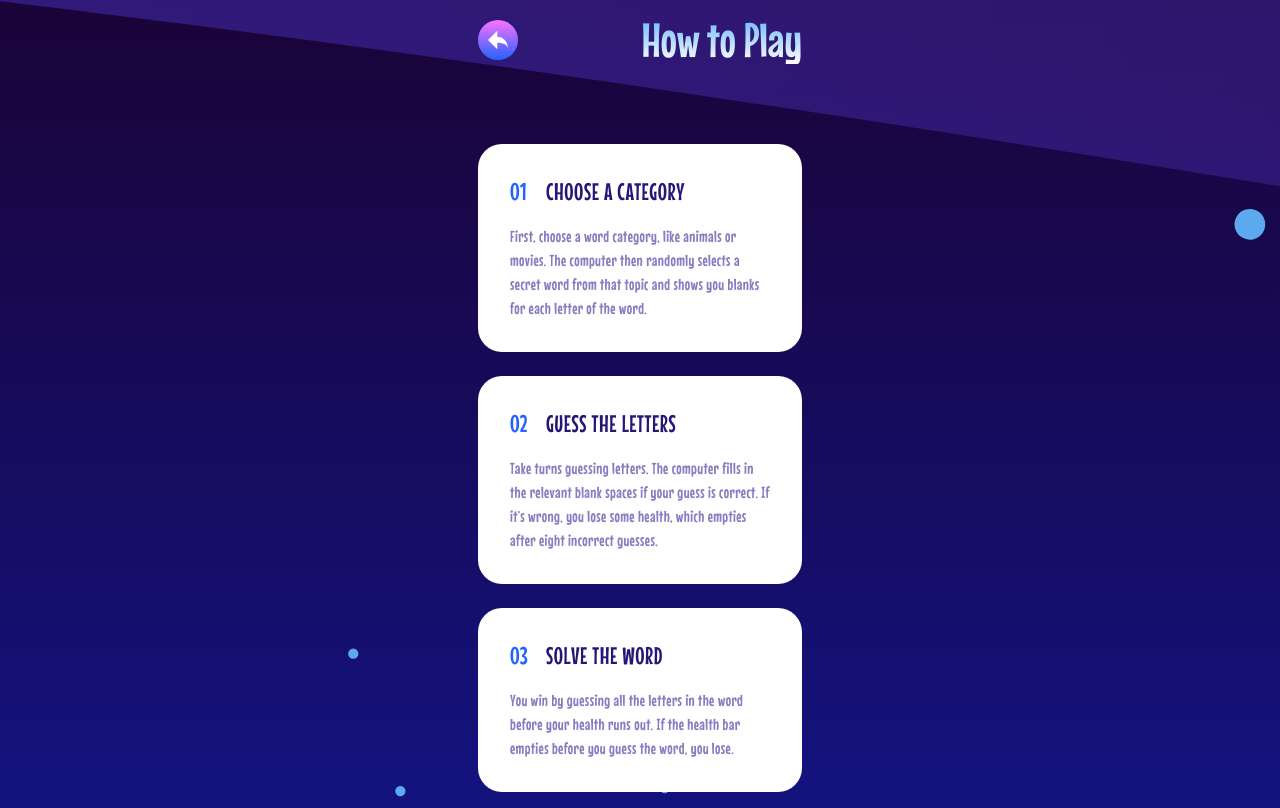
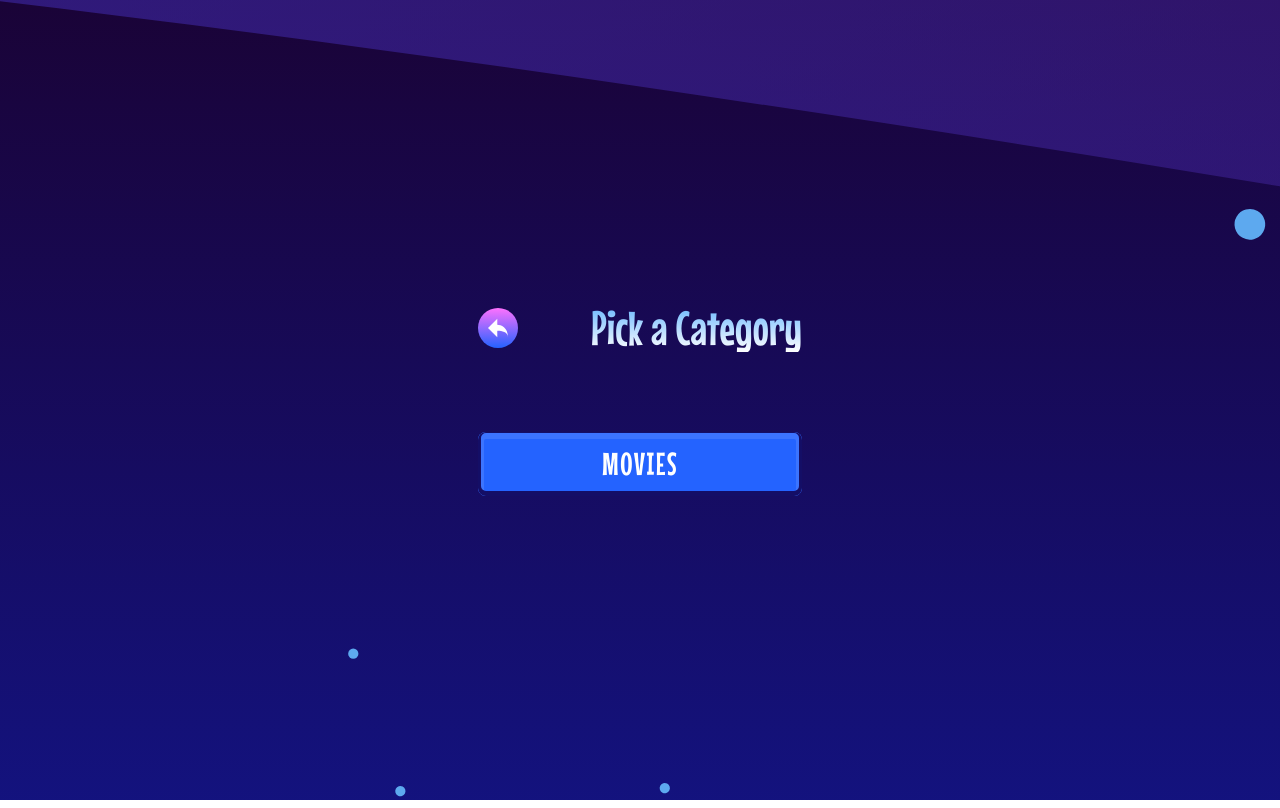
Before and after one commit to keremenen/hangman, a React (Vite) app: page / in a window 1280 px wide. Built offline with nearby package versions, Linux system fonts and the light colour scheme.

Commit message:
Add cn() utility function

```diff
--- a/package.json
+++ b/package.json
@@ -10,8 +10,10 @@
     "preview": "vite preview"
   },
   "dependencies": {
+    "clsx": "^2.1.1",
     "react": "^18.3.1",
-    "react-dom": "^18.3.1"
+    "react-dom": "^18.3.1",
+    "tailwind-merge": "^2.5.4"
   },
   "devDependencies": {
     "@eslint/js": "^9.11.1",
--- a/src/App.tsx
+++ b/src/App.tsx
@@ -1,12 +1,26 @@
 // import MainMenuBoard from "./components/main-menu-board";
+import HeaderWrapper from "./components/header-wrapper";
+import Heading from "./components/heading";
 import HowToPlayBoard from "./components/how-to-play-board";
+import IconButton from "./components/icon-button";
+import backIcon from "./assets/images/icon-back.svg";
+import Button from "./components/button";
 
 function App() {
   return (
     <section className="mx-auto flex min-h-screen items-center justify-center">
       {/* MAIN MENU */}
       {/* <MainMenuBoard /> */}
-      <HowToPlayBoard />
+      {/* <HowToPlayBoard /> */}
+      <section className="grid w-full max-w-[324px] gap-20 py-4">
+        <HeaderWrapper>
+          <IconButton icon={backIcon} />
+          <Heading>Pick a Category</Heading>
+        </HeaderWrapper>
+        <section>
+          <Button className="rounded-lg">movies</Button>
+        </section>
+      </section>
     </section>
   );
 }
--- a/src/assets/lib/utils.ts
+++ b/src/assets/lib/utils.ts
@@ -1,3 +1,11 @@
+import clsx from "clsx";
+import { ClassValue } from "clsx";
+import { twMerge } from "tailwind-merge";
+
 export function addLeadingZero(number: number) {
   return number < 10 ? `0${number}` : number;
 }
+
+export function cn(...inputs: ClassValue[]) {
+  return twMerge(clsx(inputs));
+}
--- a/src/components/button.tsx
+++ b/src/components/button.tsx
@@ -1,6 +1,18 @@
-export default function Button({ children }: { children: string }) {
+import { cn } from "../assets/lib/utils";
+
+type ButtonProps = {
+  children: string;
+  className?: string;
+};
+
+export default function Button({ children, className }: ButtonProps) {
   return (
-    <button className="small-button-background heading-s bg-blue w-full rounded-full p-2">
+    <button
+      className={cn(
+        `small-button-background heading-s bg-blue w-full rounded-full p-2`,
+        className,
+      )}
+    >
       {children}
     </button>
   );
```
Also changed, not shown: 1 other file (tests, documents, lock files or other folders).
